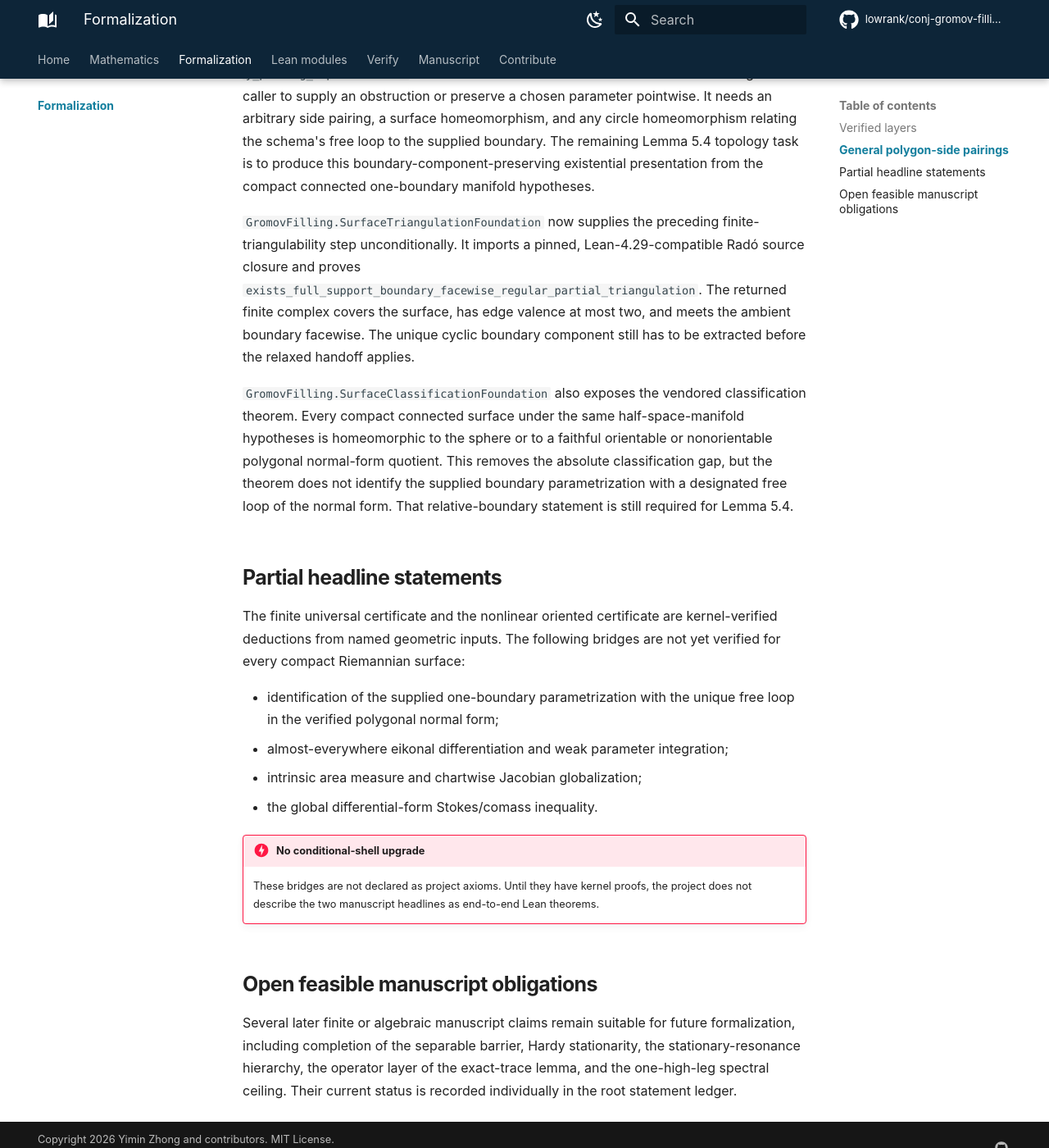
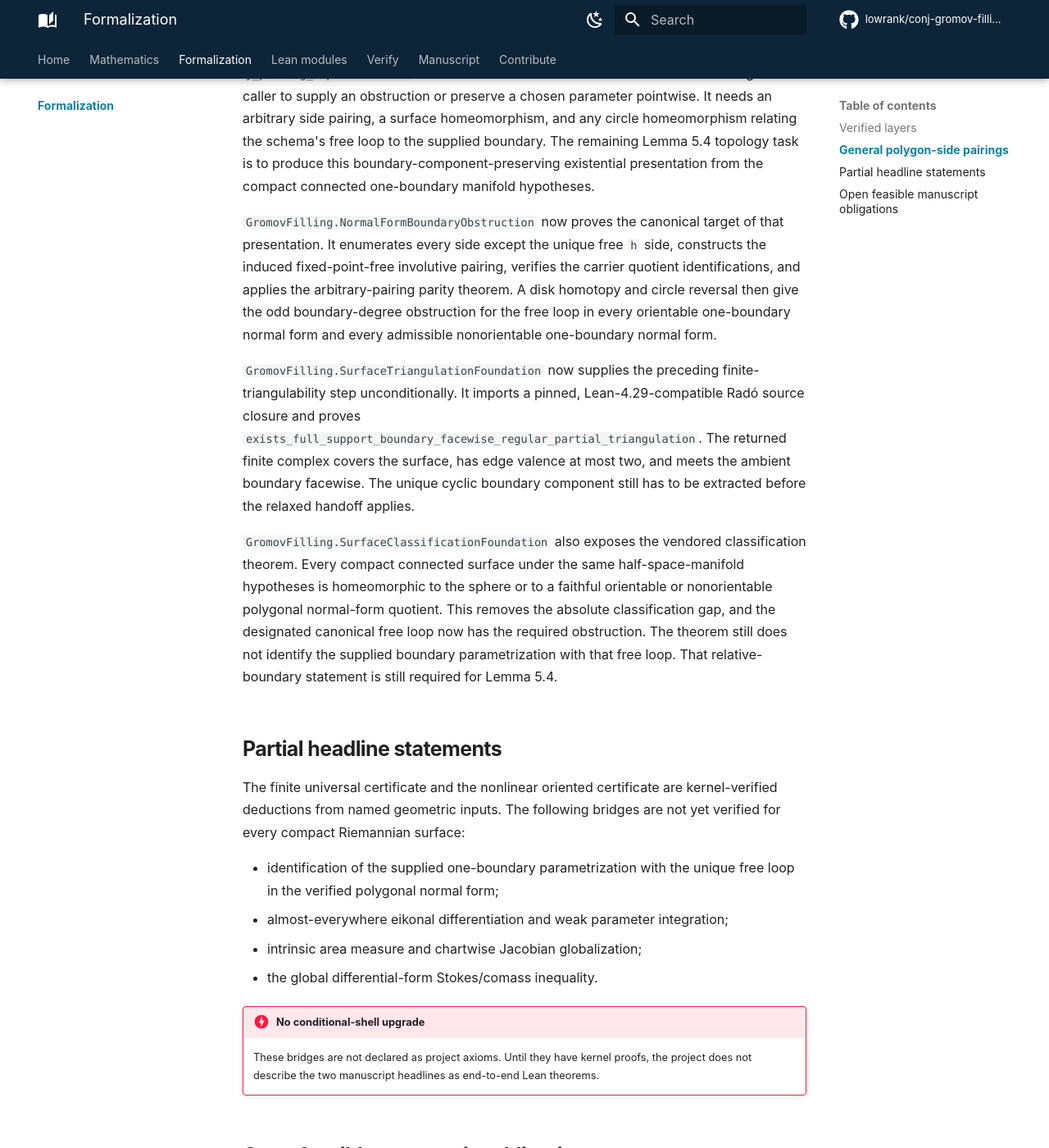
Before and after one commit to lowrank/gromov-filling-lower-bound, an MkDocs documentation site: the page built from docs/formalization.md, in a window 1280 px wide and 1400 px high, scrolled down 2233 px. Shown: the whole window at 82% size. Built offline with MkDocs 1.6.1 and Material for MkDocs 9.7.7, drawn with Linux system fonts in a browser that asks for light colours; comment, search, counter and statistics services are not loaded.

Commit message:
feat: prove canonical normal-form boundary obstruction

```diff
--- a/docs/formalization.md
+++ b/docs/formalization.md
@@ -77,6 +77,14 @@ the schema's free loop to the supplied boundary. The remaining Lemma 5.4
 topology task is to produce this boundary-component-preserving existential
 presentation from the compact connected one-boundary manifold hypotheses.
 
+`GromovFilling.NormalFormBoundaryObstruction` now proves the canonical target
+of that presentation. It enumerates every side except the unique free `h`
+side, constructs the induced fixed-point-free involutive pairing, verifies the
+carrier quotient identifications, and applies the arbitrary-pairing parity
+theorem. A disk homotopy and circle reversal then give the odd boundary-degree
+obstruction for the free loop in every orientable one-boundary normal form and
+every admissible nonorientable one-boundary normal form.
+
 `GromovFilling.SurfaceTriangulationFoundation` now supplies the preceding
 finite-triangulability step unconditionally. It imports a pinned,
 Lean-4.29-compatible Radó source closure and proves
@@ -89,9 +97,10 @@ still has to be extracted before the relaxed handoff applies.
 classification theorem. Every compact connected surface under the same
 half-space-manifold hypotheses is homeomorphic to the sphere or to a faithful
 orientable or nonorientable polygonal normal-form quotient. This removes the
-absolute classification gap, but the theorem does not identify the supplied
-boundary parametrization with a designated free loop of the normal form. That
-relative-boundary statement is still required for Lemma 5.4.
+absolute classification gap, and the designated canonical free loop now has
+the required obstruction. The theorem still does not identify the supplied
+boundary parametrization with that free loop. That relative-boundary statement
+is still required for Lemma 5.4.
 
 ## Partial headline statements
 
```
Also changed, not shown: FORMALIZATION.md (+5 -4 lines), 2 other files.
